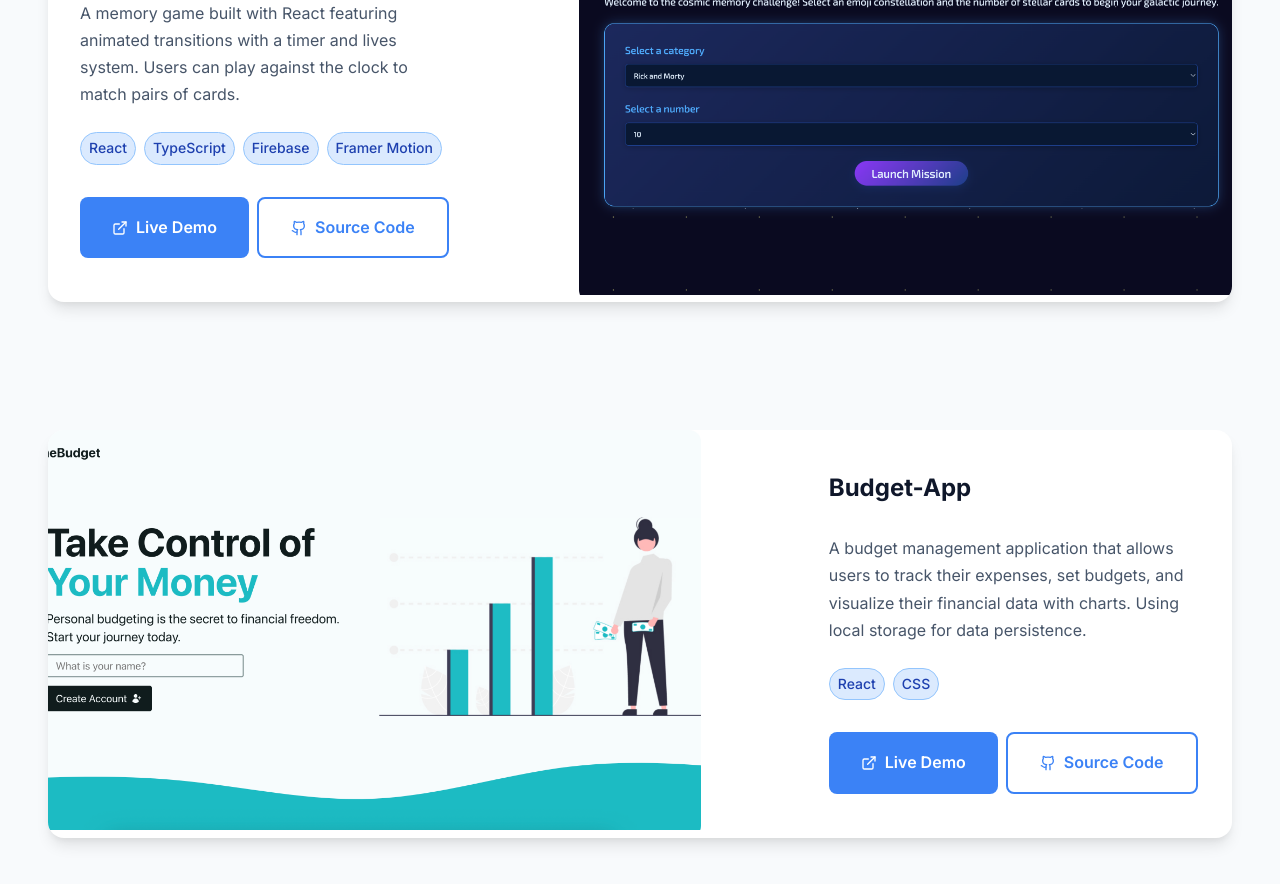
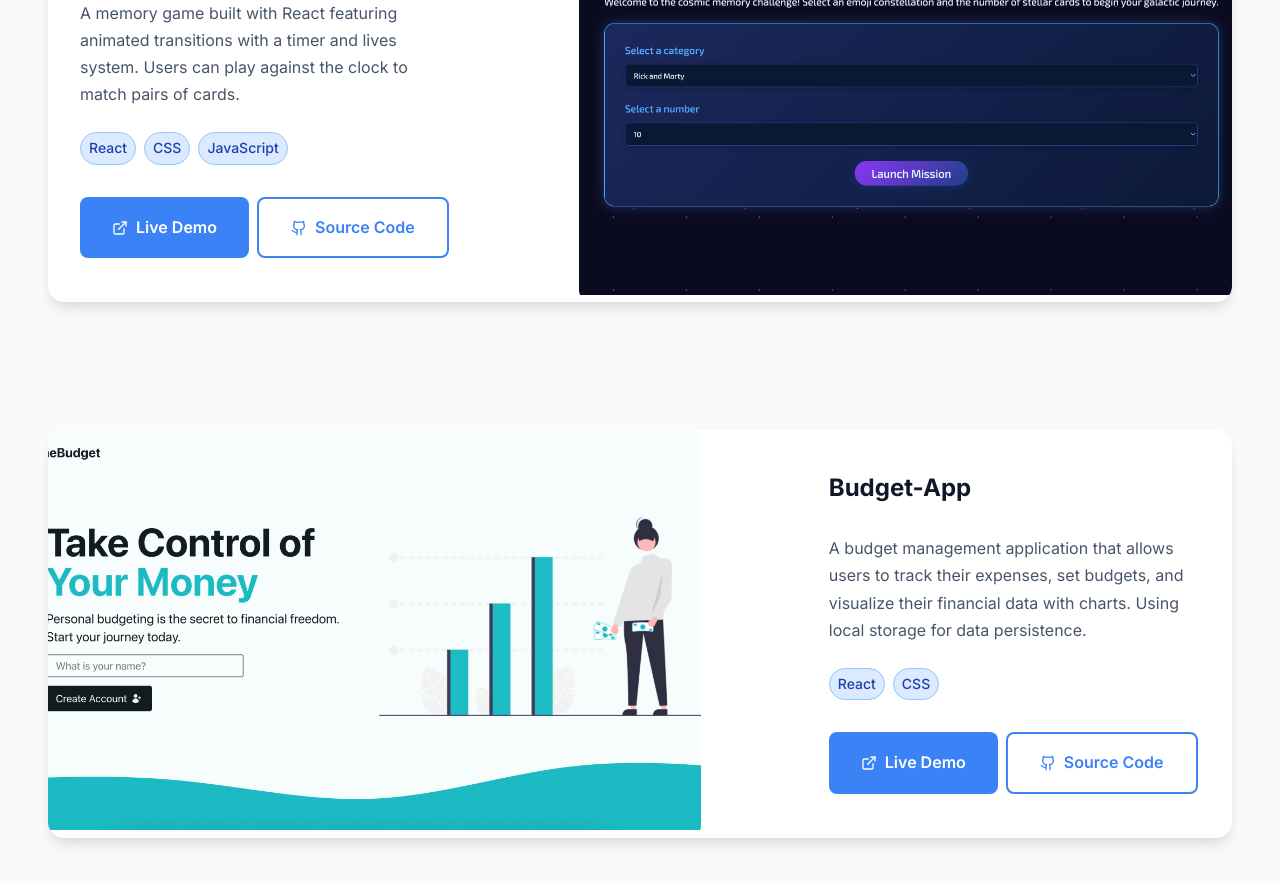
Before and after one commit to Jecor27/Portfolio, a React (Vite) app: page / in a window 1280 px wide. Shown: the part 3020-3904 px from the top of the page. Built offline with nearby package versions, Linux system fonts and the light colour scheme.

Commit message:
fixed an error

```diff
--- a/src/components/About/About.tsx
+++ b/src/components/About/About.tsx
@@ -1,7 +1,7 @@
 
 // section with skills
 
-import { Download, Mail } from 'lucide-react';
+import { Mail } from 'lucide-react';
 import { personalInfo, skills } from '../../data/portfolio';
 import { scrollToSection } from '../../utils/navigation';
 import type { Skills } from '../../types';
@@ -20,11 +20,7 @@ export default function About() {
     scrollToSection('contact');
   }
 
-  function handleResumeDownload() {
-    if (personalInfo.resumeLink) {
-      window.open(personalInfo.resumeLink, '_blank');
-    }
-  }
+
 
   return (
     <section id="about" className="about">
--- a/src/data/portfolio.ts
+++ b/src/data/portfolio.ts
@@ -29,7 +29,7 @@ export const projects: readonly Project[] = [
     title: "Cosmic Memory Game",
     description: "A memory game built with React featuring animated transitions with a timer and lives system. Users can play against the clock to match pairs of cards.",
     image: "/images/profile/CosmicMemory.png",
-    technologies: ["React", "TypeScript", "Firebase", "Framer Motion"],
+    technologies: ["React", "CSS", "JavaScript"],
     liveLink: "https://memorygamey.netlify.app",
     githubLink: "https://github.com/Jecor27/MemoryGame",
     featured: true
```
